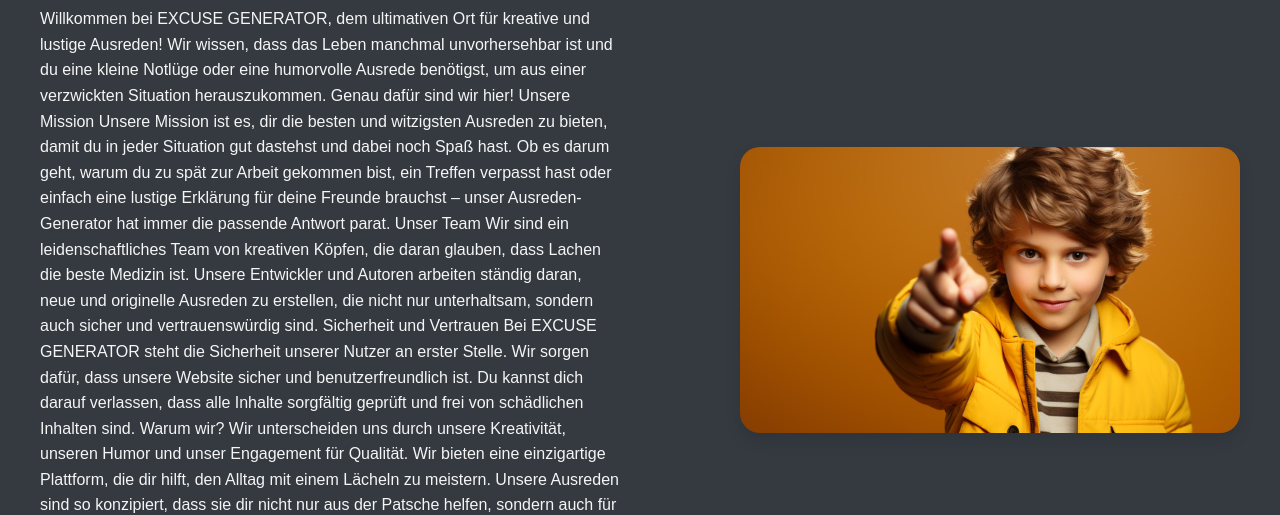
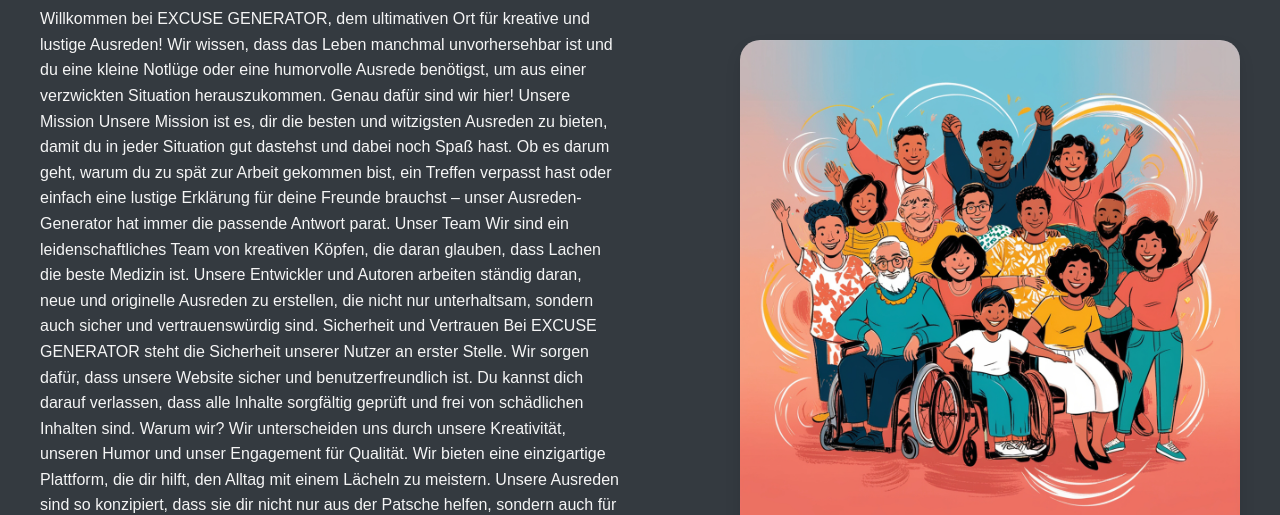
Before and after one commit to mamerigo/mamerigo.github.io, a plain HTML site: page überUns.html in a window 1280 px wide. Shown: the part 285-800 px from the top of the page. Drawn offline with Linux system fonts and the light colour scheme.

Commit message:
entwurf3

```diff
--- a/überUns.html
+++ b/überUns.html
@@ -63,7 +63,7 @@
 
       </div>
       <div class="image-content">
-        <img src="bilder/94263.jpg" >
+        <img src="bilder/Default_A_vibrant_digital_illustration_of_a_diverse_group_of_p_2 (1).jpg" >
       </div>
     </div>
   </div>
```
Also changed, not shown: index.html (+1 -1 lines), bilder/Default_A_futuristic_neonlit_cityscape_at_dusk_depicted_in_vib_2.jpg (added), bilder/Default_A_vibrant_digital_illustration_of_a_diverse_group_of_p_2 (1).jpg (added).
